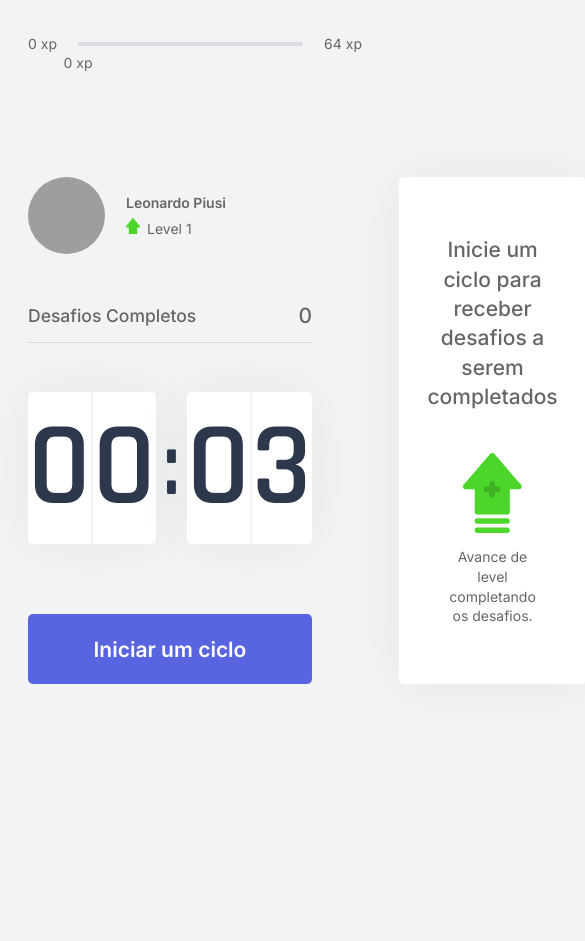
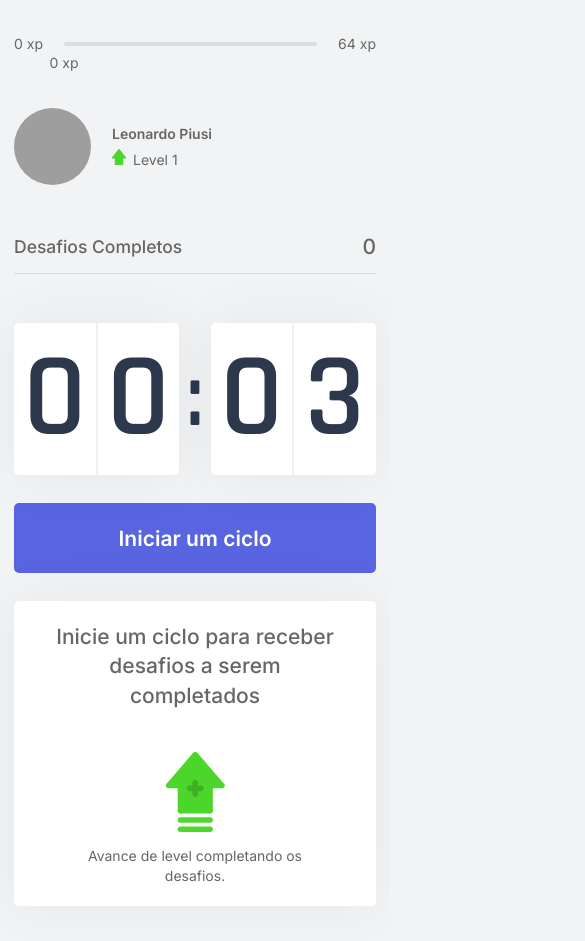
Before and after one commit to piusidev/NLW4, a Next.js app: page / in a window 390 px wide. Shown: the whole page, 585 px wide, since content can reach past the window. Before the commit the page ends 844 px from the top, so only its background shows below. Built offline with nearby package versions, Linux system fonts and the light colour scheme; grey boxes are pictures that could not be loaded.

Commit message:
responsive layout fix

```diff
--- a/src/styles/components/ChallengeBox.module.css
+++ b/src/styles/components/ChallengeBox.module.css
@@ -118,3 +118,13 @@
 .challengeSucceededButton:hover {
   background: #399c22;
 }
+
+@media (max-width: 1000px) {
+  .challengeActive main {
+    margin-top: 1.5rem;
+  }
+
+  .challengeActive main p {
+    margin-bottom: 1.5rem;
+  }
+}
--- a/src/styles/components/Countdown.module.css
+++ b/src/styles/components/Countdown.module.css
@@ -80,3 +80,9 @@
   color: var(--text);
   cursor: not-allowed;
 }
+
+@media (max-width: 1000px) {
+  .countdownButton {
+    margin-top: 2rem;
+  }
+}
--- a/src/styles/components/ExperienceBar.module.css
+++ b/src/styles/components/ExperienceBar.module.css
@@ -27,3 +27,9 @@ span.currentExperience {
   top: 12px;
   transform: translateX(-50%);
 }
+
+@media (max-width: 1000px) {
+  .experienceBar {
+    padding-bottom: 4rem;
+  }
+}
--- a/src/styles/pages/Home.module.css
+++ b/src/styles/pages/Home.module.css
@@ -16,3 +16,15 @@
   gap: 6.25rem;
   align-content: center;
 }
+
+@media (max-width: 1000px) {
+  .container {
+    padding: 2.5rem 1rem;
+    height: 100%;
+  }
+
+  .container section {
+    grid-template-columns: 1fr;
+    gap: 2rem;
+  }
+}
```
